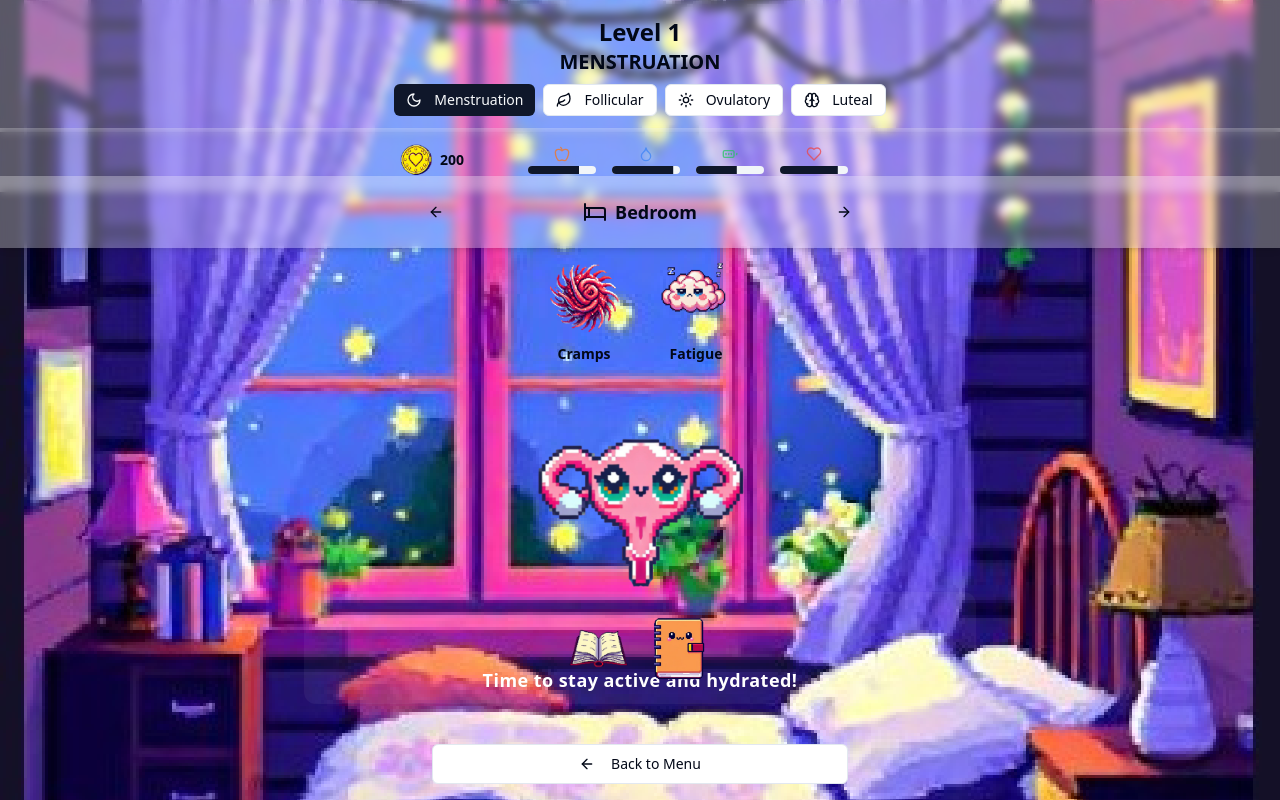
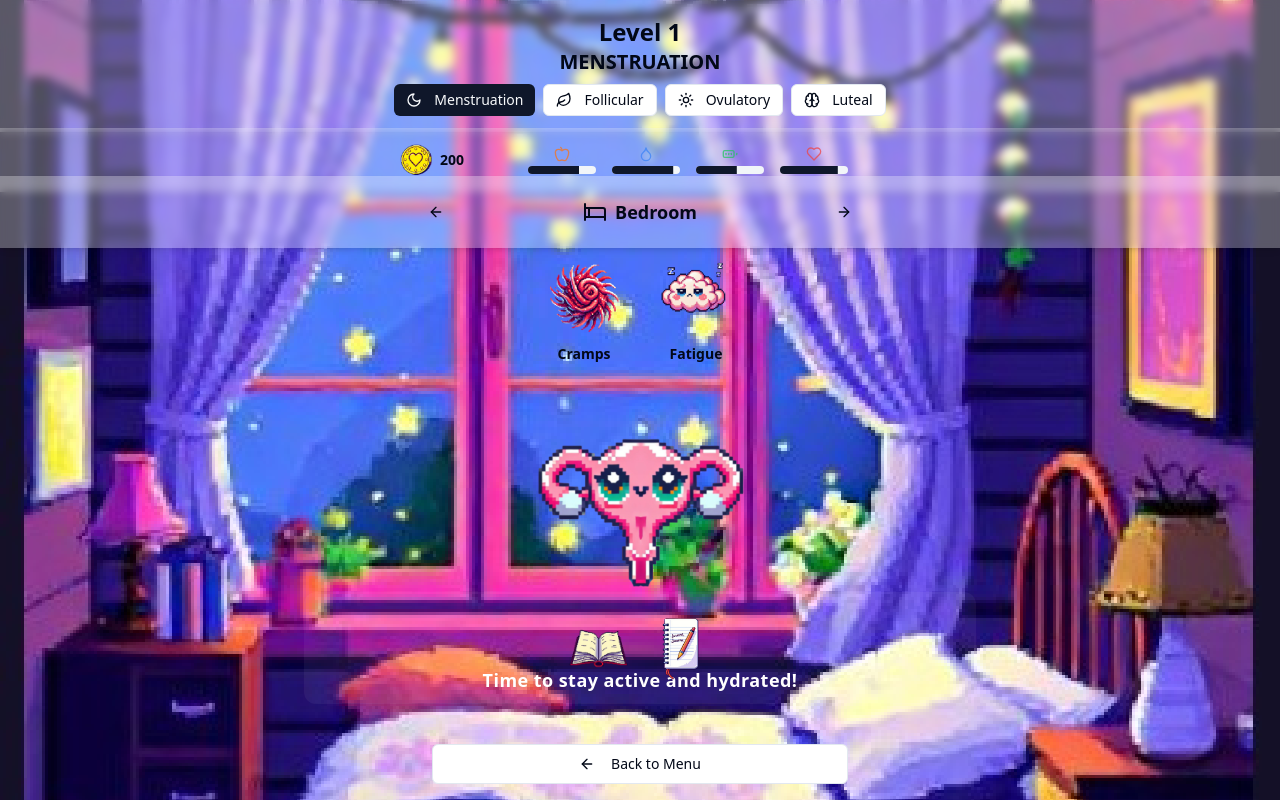
Before and after one commit to aaaaachoooothnkxbb/uteroo-game, a React (Vite) app: page /pou-game in a window 1280 px wide. Built offline with nearby package versions, Linux system fonts and the light colour scheme.

Commit message:
Update journaling image
Replaced the image used for the journaling item in the PouGame component with a new image, leaving the other book icon unchanged.

```diff
--- a/src/pages/PouGame.tsx
+++ b/src/pages/PouGame.tsx
@@ -170,7 +170,7 @@ const roomBoosters = {
       id: "journal",
       name: "Daily Journaling",
       type: "happiness" as const,
-      icon: "/lovable-uploads/b9725891-e2c3-4702-ad96-ffb8a0690e5d.png",
+      icon: "/lovable-uploads/db737ae2-ab52-4d61-af92-95a81616243d.png",
       boost: 15,
     }
   ],
```
Also changed, not shown: public/lovable-uploads/db737ae2-ab52-4d61-af92-95a81616243d.png (added).
